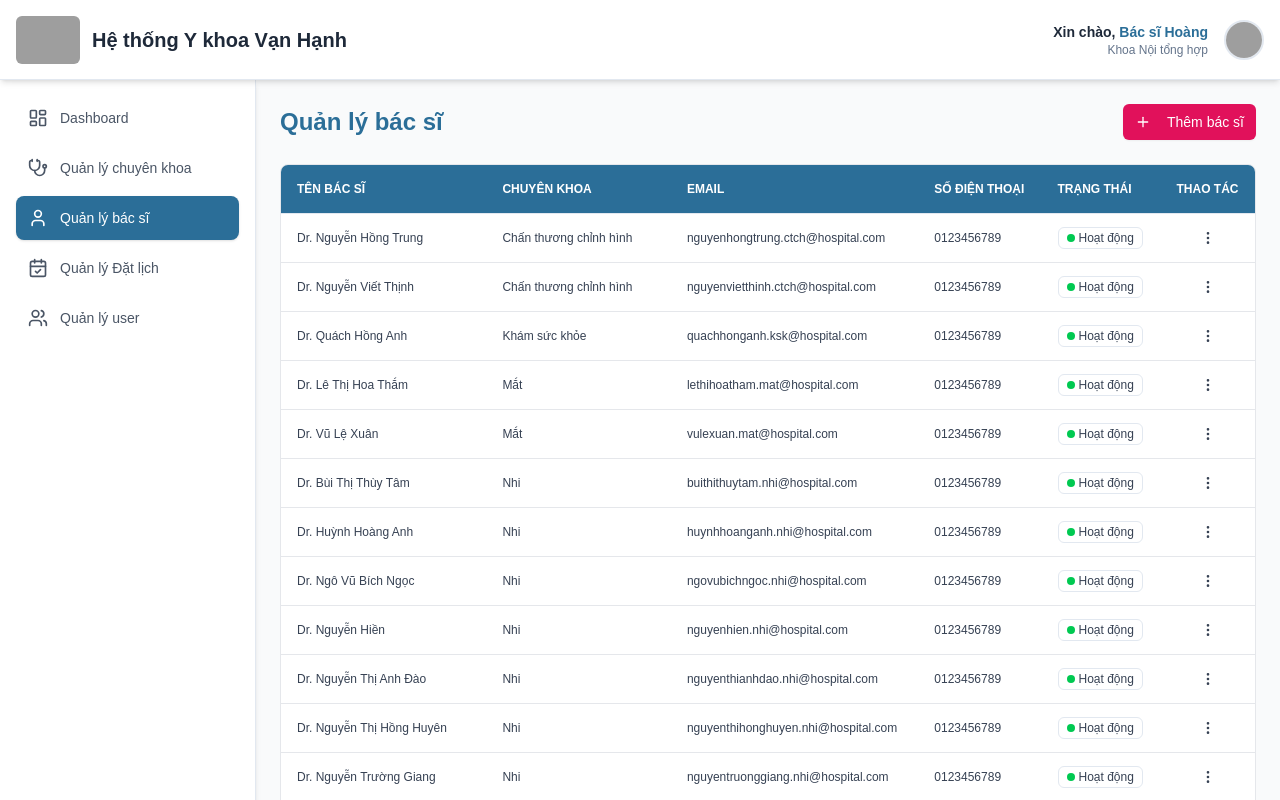
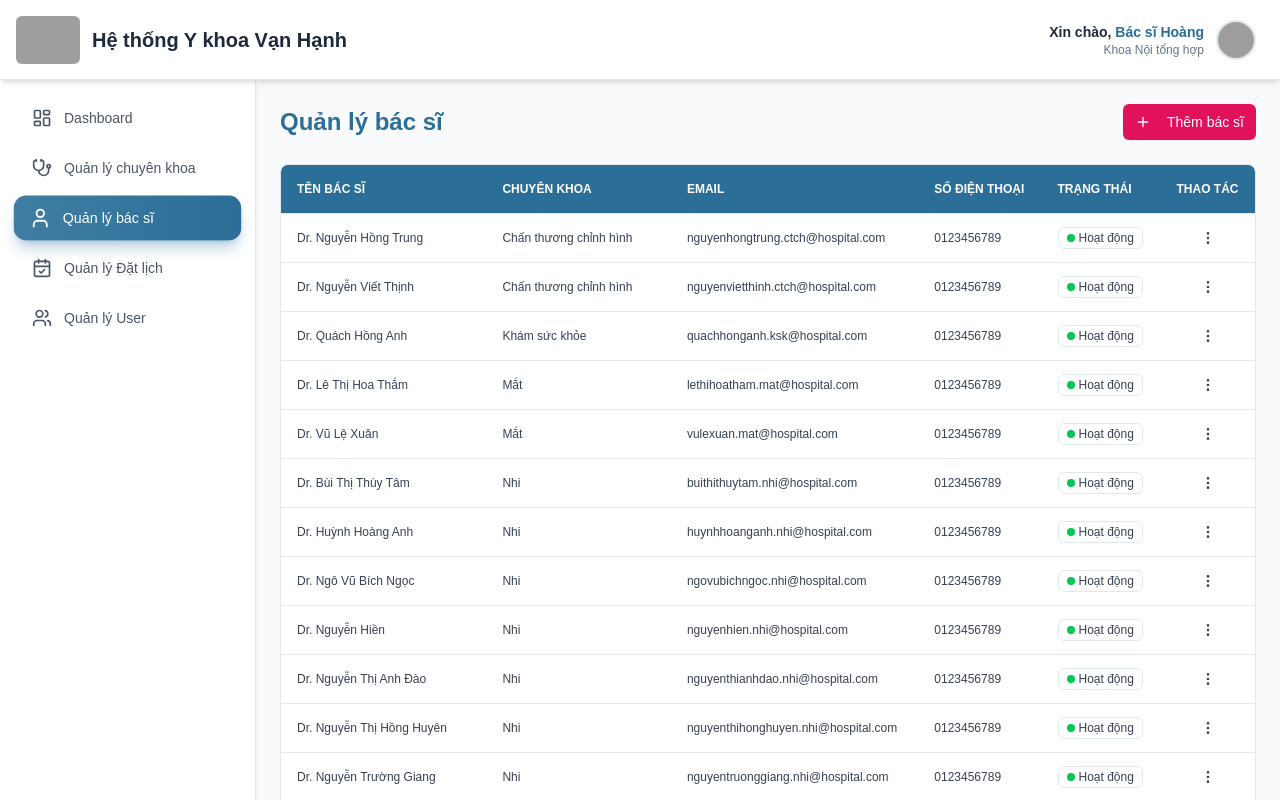
Before and after one commit to VHIT201/y-khoa-web, a Next.js app: page /admin/doctors in a window 1280 px wide. Built offline with nearby package versions, Linux system fonts and the light colour scheme; sample sign-in values are in the browser's storage; grey boxes are pictures that could not be loaded.

Commit message:
feat(auth): add logout dropdown menu

```diff
--- a/src/app/admin/layout.tsx
+++ b/src/app/admin/layout.tsx
@@ -3,6 +3,7 @@
 import { ReactNode, useState, useEffect } from "react";
 import { useRouter, usePathname } from "next/navigation";
 import { useAuth } from "../../hooks/useAuth";
+import { useRef } from "react";
 
 import {
   LayoutDashboard,
@@ -21,6 +22,20 @@ export default function AdminLayout({ children }: AdminLayoutProps) {
   const { isAuthenticated, isAdmin, loading } = useAuth();
   const router = useRouter();
   const pathname = usePathname();
+  const [openMenu, setOpenMenu] = useState(false);
+  const menuRef = useRef<HTMLDivElement>(null);
+
+  useEffect(() => {
+    function handleClickOutside(event: MouseEvent) {
+      if (menuRef.current && !menuRef.current.contains(event.target as Node)) {
+        setOpenMenu(false);
+      }
+    }
+    document.addEventListener("mousedown", handleClickOutside);
+    return () => {
+      document.removeEventListener("mousedown", handleClickOutside);
+    };
+  }, []);
 
   useEffect(() => {
     if (!loading && (!isAuthenticated || !isAdmin)) {
@@ -80,7 +95,7 @@ export default function AdminLayout({ children }: AdminLayoutProps) {
     { href: "/admin/specialties", label: "Quản lý chuyên khoa", icon: Stethoscope },
     { href: "/admin/doctors", label: "Quản lý bác sĩ", icon: User },
     { href: "/admin/appointments", label: "Quản lý Đặt lịch", icon: CalendarCheck },
-    { href: "/admin/users", label: "Quản lý user", icon: Users },
+    { href: "/admin/users", label: "Quản lý User", icon: Users },
   ];
 
   return (
@@ -98,7 +113,11 @@ export default function AdminLayout({ children }: AdminLayoutProps) {
             </span>
           </div>
 
-          <div className="flex items-center gap-4">
+          <div className="relative" ref={menuRef}>
+            <div
+              onClick={() => setOpenMenu((prev) => !prev)}
+              className="flex items-center gap-3 cursor-pointer hover:bg-gray-50 rounded-lg p-2 transition-colors"
+            >
               <div className="text-right">
                 <p className="text-sm font-semibold text-gray-800">
                   Xin chào, <span className="text-primary">Bác sĩ Hoàng</span>
@@ -110,9 +129,26 @@ export default function AdminLayout({ children }: AdminLayoutProps) {
                 alt="User Avatar"
                 className="h-10 w-10 rounded-full border-2 border-primary object-cover"
               />
-          </div >
-        </div >
-      </header >
+            </div>
+
+            {/* Dropdown menu */}
+            {openMenu && (
+              <div className="absolute right-0 mt-2 w-48 bg-white border border-gray-200 rounded-xl shadow-lg z-50 animate-fade-in">
+                <button
+                  onClick={() => {
+                    localStorage.clear();
+                    router.push('/login');
+                  }}
+                  className="flex items-center gap-2 w-full px-4 py-2 text-sm text-gray-700 hover:bg-gray-100 transition-colors"
+                >
+                  <LogOut className="w-4 h-4 text-gray-500" />
+                  Đăng xuất
+                </button>
+              </div>
+            )}
+          </div>
+        </div>
+      </header>
 
       <div className="flex h-screen pt-20">
 
@@ -129,16 +165,23 @@ export default function AdminLayout({ children }: AdminLayoutProps) {
                 <a
                   key={item.href}
                   href={item.href}
-                  className={`
-                        flex items-center gap-3 p-3 rounded-lg font-medium text-sm transition-all duration-200
+                  className={
+                    `flex items-center gap-3 px-4 py-3 rounded-xl font-medium text-sm transition-all duration-300
                         ${isActive
-                      ? "bg-primary text-primary-foreground shadow-sm"
-                      : "text-gray-600 hover:bg-gray-100 hover:text-primary"
-                    }`}
+                      ? "bg-gradient-to-r from-primary/90 to-primary text-white shadow-lg shadow-primary/30 scale-[1.02]"
+                      : "text-gray-600 hover:text-primary hover:bg-gradient-to-r hover:from-primary/10 hover:to-primary/5 hover:shadow-md hover:shadow-primary/10"
+                    }
+                  `
+                  }
                 >
-                  <Icon className="w-5 h-5 flex-shrink-0" />
-                  {item.label}
+                  <Icon
+                    className={`w-5 h-5 flex-shrink-0 transition-transform duration-300
+                    ${isActive ? "scale-110" : "group-hover:scale-110"}
+                  `}
+                  />
+                  <span>{item.label}</span>
                 </a>
+
               );
             })}
           </nav>
--- a/src/app/user/layout.tsx
+++ b/src/app/user/layout.tsx
@@ -43,7 +43,7 @@ export default function UserLayout({ children }: UserLayoutProps) {
             <span className="text-sm text-gray-600">Welcome, User</span>
             <button
               onClick={() => {
-                localStorage.removeItem('user');
+                localStorage.clear();
                 router.push('/login');
               }}
               className="bg-red-500 text-white px-3 py-1 rounded hover:bg-red-600 transition-colors"
```
Lines whose indentation alone changed are shown as unchanged.
